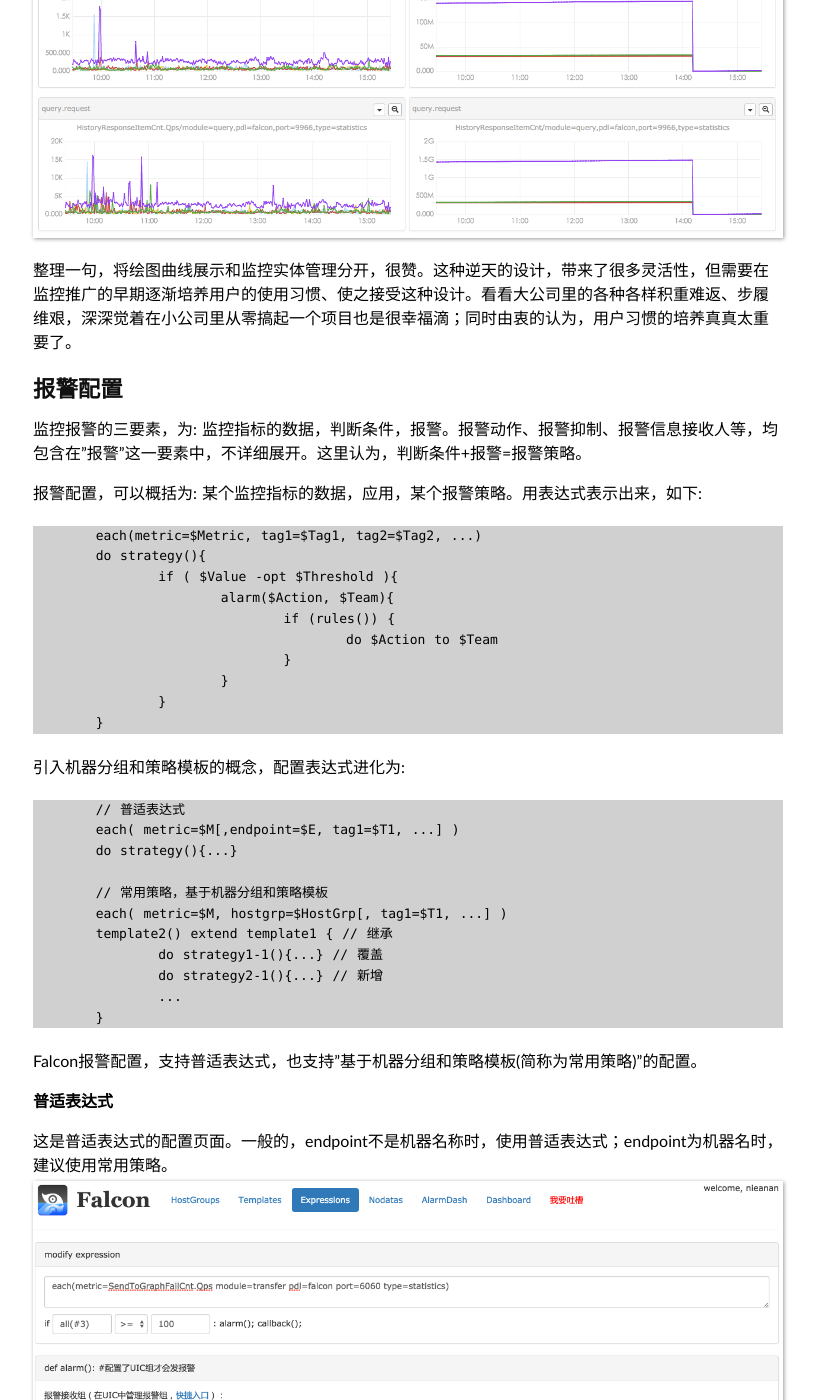
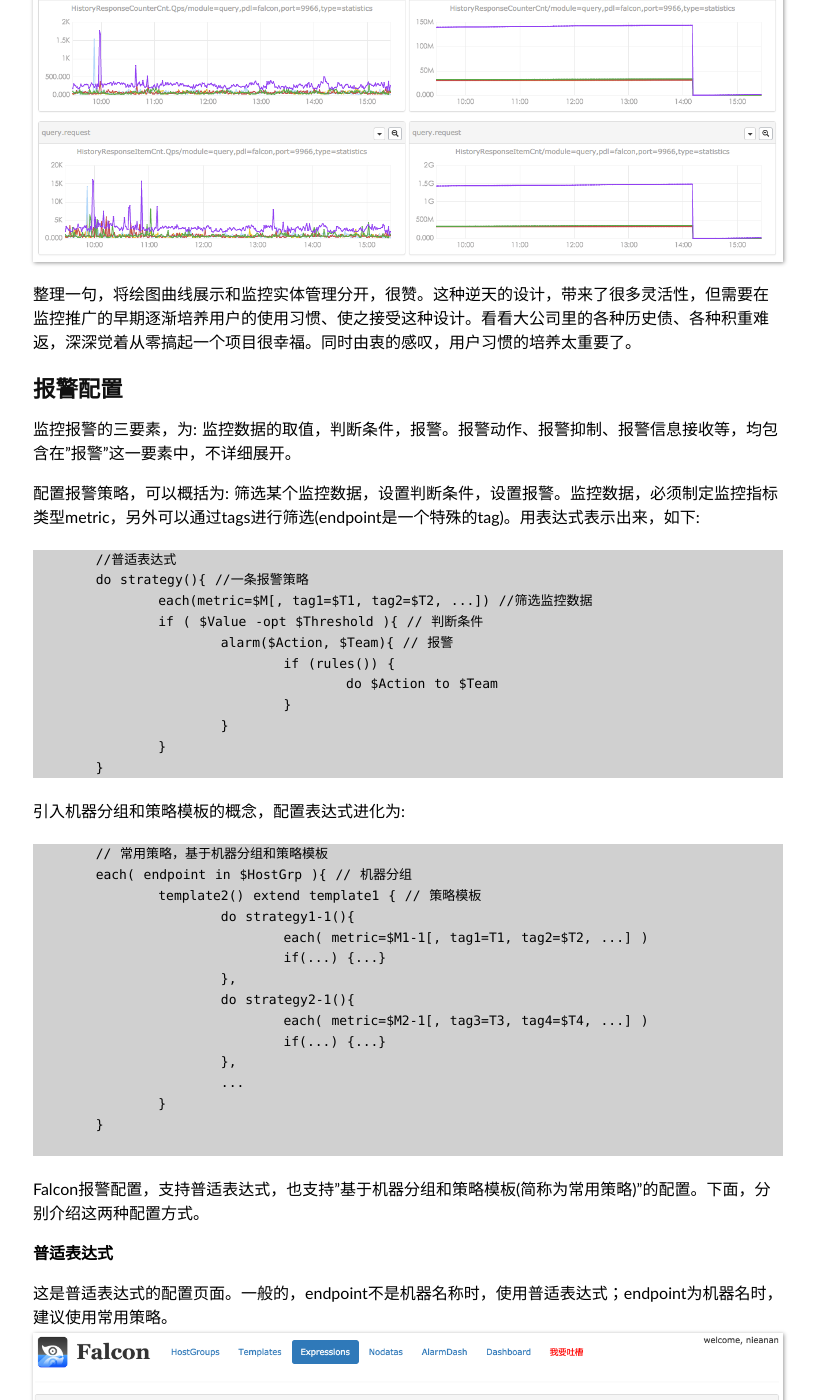
Before and after one commit to niean/niean.github.io, a Jekyll site: the page built from _posts/2015-08-06-falcon-intro.markdown, in a window 1280 px wide and 1400 px high, scrolled down 9187 px. Shown: the whole window, without its empty margins (232-1049 px from the left). Built offline with Jekyll 4.4.1, drawn with Linux system fonts in a browser that asks for light colours; some web fonts are replaced; Markdown is read by kramdown in place of the engine named in the settings; comment, search, counter and statistics services are not loaded; some of the changed text lies outside the part shown.

Commit message:
falcon-intro, v0.2, modify

````diff
--- a/_posts/2015-08-06-falcon-intro.markdown
+++ b/_posts/2015-08-06-falcon-intro.markdown
@@ -136,7 +136,7 @@
 
 Transfer收集器，提供了远端数据收集通道。对于数据量很大的采集服务，适合直接将数据push给Transfer。Transfer的单机数据接收能力很强，且集群部署，整体上可以hold住用户的大流量push。如，负责用户访问质量分析的Storm集群，产生海量的监控数据，这些数据是通过Transfer上报至监控系统的。Transfer一般部署在中心机房，向其push数据时会有ACL的问题，需要注意。
 
-多IDC时，可能面对 "分区到中心的专线网络质量较差&公网ACL不通" 等问题。这时，可以在分区内部署一套数据路由服务，接收本分区内的所有流量，然后通过公网，将数据push给中心的Transfer。如下图，
+多IDC时，可能面对 "分区到中心的专线网络质量较差&公网ACL不通" 等问题。这时，可以在分区内部署一套数据路由服务，接收本分区内的所有流量，然后通过公网(开通ACL)，将数据push给中心的Transfer。如下图，
 ![gateway](https://raw.githubusercontent.com/niean/niean.github.io/master/images/20150806/gateway.png)
 
 
@@ -145,7 +145,7 @@
 
 在Falcon中，Graph组件负责绘图数据的存储。根据监控数据的特点，Graph在存储绘图数据时使用了Rrdtool。关于Rrdtool的概念，请参考其[官网](http://oss.oetiker.ch/rrdtool/doc/index.en.html)。
 
-Graph组件从Transfer接收分片数据，然后将数据写入本地的Rrdtool。在数据每次存入的时候，Rrdtool会自动进行采样、归档，策略可以由程序来定义。以一分钟的上报周期为例子，我们采用的归档策略是这样的: 历史数据保存5年；按照平均值、最大值、最小值进行采样，保存三份归档数据(尽量少丢失统计信息)，程序定义如下:<br />
+Graph组件从Transfer接收分片数据，然后将数据写入本地的Rrdtool。在数据每次存入的时候，Rrdtool会自动进行归档，归档策略可以由程序来定义。以一分钟的上报周期为例子，我们采用的归档策略是这样的: 历史数据保存5年；按照平均值、最大值、最小值进行采样，保存三份归档数据(尽量少丢失统计信息)，归档策略定义如下:<br />
 
 ```
 	// 1分钟一个点存 12小时
@@ -172,7 +172,7 @@
 	c.RRA("MIN", 0.5, 720, 730)
 ```
 
-用户查询某个counter时，Rrdtool会根据查询的时间段，选择合适的归档数据。比如，12小时以内的查询返回原始数据点，12小时至2天的 返回5m采样的点，1年的时间跨度返回1d采样的点。 Rrdtool的采样及查询策略，很好的保障了绘图数据读取的速率。
+用户查询某个counter时，Rrdtool会根据查询的时间段，选择合适的归档数据。比如，12小时以内的查询返回原始数据点，12小时至2天的 返回5m采样的点，1年的时间跨度返回1d采样的点。 Rrdtool的自动归档功能及数据读取的策略，很好的保障了绘图数据读取的速率。
 
 Rrdtool归档采样时，会进行频繁的磁盘读写。这里，需要做特殊的优化。
 
@@ -181,16 +181,16 @@
 ## 数据查询
 Query组件，向用户提供数据查询服务，接口形式为Http-Post。通过Query，用户可以查询指定时间段内、一批监控指标的绘图数据。接口的定义及使用介绍，见[这里](http://book.open-falcon.com/zh/usage/query.html)。
 
-为什么要提供数据查询的专门组件呢？有两个原因。
+为什么要提供专门的数据查询组件、而不是直接从存储组件上拿数据？有两个原因。
 
-+ 监控数据按照哈希规则，分片存储在多个Graph实例上。Query提供一个统一查询入口、对外屏蔽数据分片的规则，用户查询数据时会变得更方便、监控数据的存储也会更安全。
-+ 数据和用户操作之间，隔上一层Api，这是很常规的做法。通过这个Api层，可以方便的实现权限控制、流量控制等。
++ 监控数据按照哈希规则，分片存储在多个Graph实例上。Query提供一个统一查询入口、对外屏蔽数据分片的规则，用户查询数据时会变得更方便。
++ 数据和用户操作之间，隔上一层Api，这是很常规的做法。通过这个Api层，可以方便的实现权限管理、流量控制等。
 
 
 
 ## 图表展示
 
-展示监控数据的历史曲线，这是监控系统两大核心功能之一。Falcon提供了两种图表展示的方式: 动态查询 和 固定展示。动态查询，用于满足用户的临时查询需求。固定展示，为用户提供了定制绘图曲线的入口。
+展示监控数据的历史曲线，是监控系统的核心功能之一。Falcon提供了两种图表展示的方式: 动态查询 和 固定展示。动态查询，用于满足用户的临时查询需求。固定展示，为用户提供了定制绘图曲线的入口。
 
 **动态查询**
 
@@ -213,19 +213,20 @@
 查看Screen
 ![动态查询](https://raw.githubusercontent.com/niean/niean.github.io/master/images/20150806/screen.2.png)
 
-整理一句，将绘图曲线展示和监控实体管理分开，很赞。这种逆天的设计，带来了很多灵活性，但需要在监控推广的早期逐渐培养用户的使用习惯、使之接受这种设计。看看大公司里的各种各样积重难返、步履维艰，深深觉着在小公司里从零搞起一个项目也是很幸福滴；同时由衷的认为，用户习惯的培养真真太重要了。
+整理一句，将绘图曲线展示和监控实体管理分开，很赞。这种逆天的设计，带来了很多灵活性，但需要在监控推广的早期逐渐培养用户的使用习惯、使之接受这种设计。看看大公司里的各种历史债、各种积重难返，深深觉着从零搞起一个项目很幸福。同时由衷的感叹，用户习惯的培养太重要了。
 
 
 ## 报警配置
-监控报警的三要素，为: 监控指标的数据，判断条件，报警。报警动作、报警抑制、报警信息接收人等，均包含在"报警"这一要素中，不详细展开。这里认为，判断条件+报警=报警策略。
+监控报警的三要素，为: 监控数据的取值，判断条件，报警。报警动作、报警抑制、报警信息接收等，均包含在"报警"这一要素中，不详细展开。
 
-报警配置，可以概括为: 某个监控指标的数据，应用，某个报警策略。用表达式表示出来，如下:
+配置报警策略，可以概括为: 筛选某个监控数据，设置判断条件，设置报警。监控数据，必须制定监控指标类型metric，另外可以通过tags进行筛选(endpoint是一个特殊的tag)。用表达式表示出来，如下:
 
 ```
-	each(metric=$Metric, tag1=$Tag1, tag2=$Tag2, ...)
-	do strategy(){
-		if ( $Value -opt $Threshold ){
-			alarm($Action, $Team){
+	//普适表达式
+	do strategy(){ //一条报警策略
+		each(metric=$M[, tag1=$T1, tag2=$T2, ...]) //筛选监控数据
+		if ( $Value -opt $Threshold ){ // 判断条件
+			alarm($Action, $Team){ // 报警
 				if (rules()) {
 					do $Action to $Team
 				}
@@ -237,20 +238,24 @@
 引入机器分组和策略模板的概念，配置表达式进化为:
 
 ```
-	// 普适表达式
-	each( metric=$M[,endpoint=$E, tag1=$T1, ...] )
-	do strategy(){...}
+	// 常用策略，基于机器分组和策略模板
+	each( endpoint in $HostGrp ){ // 机器分组
+		template2() extend template1 { // 策略模板
+			do strategy1-1(){
+				each( metric=$M1-1[, tag1=T1, tag2=$T2, ...] )
+				if(...) {...}
+			},
+			do strategy2-1(){
+				each( metric=$M2-1[, tag3=T3, tag4=$T4, ...] )
+				if(...) {...}
+			},
+			...
+		}
+	}
 
-	// 常用策略，基于机器分组和策略模板
-	each( metric=$M, hostgrp=$HostGrp[, tag1=$T1, ...] )
-	template2() extend template1 { // 继承
-		do strategy1-1(){...} // 覆盖
-		do strategy2-1(){...} // 新增
-		...
-	}
 ```
 
-Falcon报警配置，支持普适表达式，也支持"基于机器分组和策略模板(简称为常用策略)"的配置。
+Falcon报警配置，支持普适表达式，也支持"基于机器分组和策略模板(简称为常用策略)"的配置。下面，分别介绍这两种配置方式。
 
 **普适表达式**
 
@@ -274,28 +279,41 @@
 > 1.普适形式
 
 ```
-	each( metric=$M[,endpoint=$E, tag1=$T1, ...] )
-	do strategy(){...}
+	do strategy(){
+		each(metric=$M[, tag1=$Tag1, tag2=$Tag2, ...])		if ( $Value -opt $Threshold ){
+			alarm($Action, $Team){
+				if (rules()) {
+					do $Action to $Team
+				}
+			}
+		}
+	}
 ```
 一个监控指标的数据，对应一个报警策略。有比这更通用的吗？不可能有! 有比这更难用的吗？估计也没有，因为大部分时候 用户都需要很多个配置才能搞定自己的需求。
 
 
-> 2.分组管理机器
+> 2.机器分组
 
 很多时候，监控实体都是机器、endpoint是机器名。这种情况下，endpoint是筛选监控数据的一个主要且通用的维度。
 
 按机器名筛选监控数据，最直接的形式为:
 
 ```
-	each( metric=$M, endpoint=$HostName[, tag1=$T1, ...] )
-	do strategy(){...}
+	do strategy(){
+		each( metric=$M, endpoint=$HostName[, tag1=$T1, ...])
+		if (...) {...}
+	}
 ```
 
 为每个机器的指标项 进行报警配置，机器一多，配置就会很麻烦，配置的维护也需要很多人力。 很自然的，我们想对机器归归类、许多特征一致的机器被放在一个分组进行集中管理，于是抽象出机器分组hostgrp的概念；配置报警时，用机器分组代替机器，监控后台再把报警策略展开到分组内的机器上(机器和机器分组的关系需要在某个地方去维护)。这样，报警配置进化为:
 
 ```
-	each( metric=$M, hostgrp=$HostGrp[, tag1=$T1, ...] )
-	do strategy(){...}
+	each( endpoint in $HostGrp ){ // 机器分组
+		do strategy(){
+			each( metric=$M[, tag1=$T1, ...] )//这里,不需要再指定endpoint了
+			if (...) {...}
+		}
+	}
 ```
 
 以机器分组维度，代替机器维度，能够大大减少报警配置的数据。但，要保留下普适方式，来覆盖小众(endpoint不是机器名的情况)的需求。另外，使用hostgrp还带来了一个意外的好处: 报警配置动态生效，机器加入某个分组、则能够获得此分组上的报警策略，机器移出某个分组、通过原分组获取的报警策略也将被移除。
@@ -303,42 +321,64 @@
 
 > 3.策略模板
 
-一个报警配置包含一条策略，需要几个策略就要几个配置，即使此时的监控数据是一样的，有点冗余、配置起来麻烦多。为了提高配置效率，把相关的策略绑在一起、构成一个策略组、形成一个新的概念: 策略模板。有个策略模板，配置形态也就发生了变化，原来是监控数据对应一条策略，现在可以对应一组策略了，如下:
+完成一个监控需求，往往需要多个报警策略，需要几个就要配置几个，有点麻烦。为了提高配置效率，把相关的策略绑在一起、构成一个策略组、形成一个新的概念: 策略模板。有个策略模板，配置形态也就发生了变化，原来是一次只能配置一条策略，现在可以在一个策略模板里面 一次配置多条策略了，如下:
 
 ```
-	each( metric=$M, hostgrp=$HostGrp[, tag1=$T1, ...] )
-	template(){
-		do strategy1(){...}
-		do strategy2(){...}
+	template { // 策略模板
+		do strategy1(){ // 策略1
+			each( metric=$M1[, endpoint=$E1, tag1=T1, tag2=$T2, ...] )
+			if(...) {...}
+		},
+		do strategy2(){ // 策略2
+			each( metric=$M2[, endpoint=$E2, tag3=T3, tag4=$T4, ...] )
+			if(...) {...}
+		},
 		...
 	}
+
 ```
 
 上面的配置形式，已经很简化。如果策略模板能够被复用，将进一步简化 策略模板的配置。复用，以继承的方式实现；有继承，就有覆盖，来满足"策略模板中的部分表达式需要特殊化"这个需求。生生的，又迈出了一个大步子，现在配置形式如下:
 
 ```
-	each( metric=$M, hostgrp=$HostGrp[, tag1=$T1, ...] )
 	template2() extend template1 { // 继承
-		do strategy1-1(){...} // 覆盖
-		do strategy2-1(){...} // 新增
+		do strategy1-1(){ // 覆盖
+			each( metric=$M1-1[, endpoint=$E1, tag1=T1, tag2=$T2, ...] )
+			if(...) {...}
+		},
+		do strategy2-1(){ // 新增
+			each( metric=$M2-1[, endpoint=$E2, tag3=T3, tag4=$T4, ...] )
+			if(...) {...}
+		},
 		...
 	}
+
 ```
 
-打完收工。报警配置的一个终态如下，既方便使用、又照顾小众需求。
+打完收工。报警配置的一个终态如下，保留普适表达式、结合机器分组和策略模板的概念，既方便使用、又照顾小众需求。
 
 ```
 	// 普适表达式
-	each( metric=$M[,endpoint=$E, tag1=$T1, ...] )
-	do strategy(){...}
+	do strategy(){
+		each(metric=$M[, tag1=T1, tag2=$T2, ...])
+		if(...) {...}
+	}
 
-	// 机器相关的报警策略
-	each( metric=$M, hostgrp=$HostGrp[, tag1=$T1, ...] )
-	template2() extend template1 { // 继承
-		do strategy1-1(){...} // 覆盖
-		do strategy2-1(){...} // 新增
-		...
+	// 常用策略，基于机器分组和策略模板
+	each( endpoint in $HostGrp ){ // 机器分组
+		template2() extend template1 { // 策略模板
+			do strategy1-1(){
+				each( metric=$M1-1[, tag1=T1, tag2=$T2, ...] )
+				if(...) {...}
+			},
+			do strategy2-1(){
+				each( metric=$M2-1[, tag3=T3, tag4=$T4, ...] )
+				if(...) {...}
+			}
+			...
+		}
 	}
+
 ```
 
 这里有几点，需要特别指出:
````
